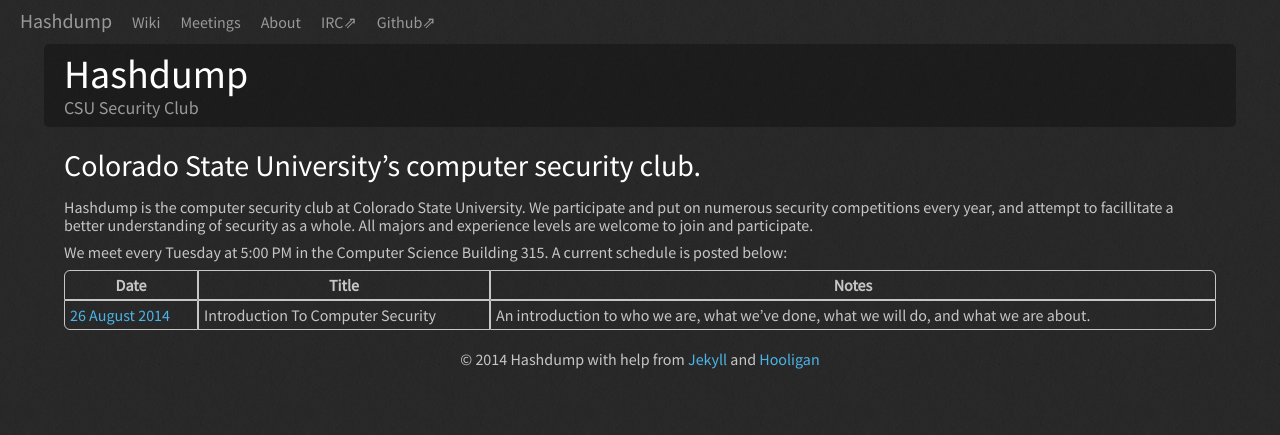
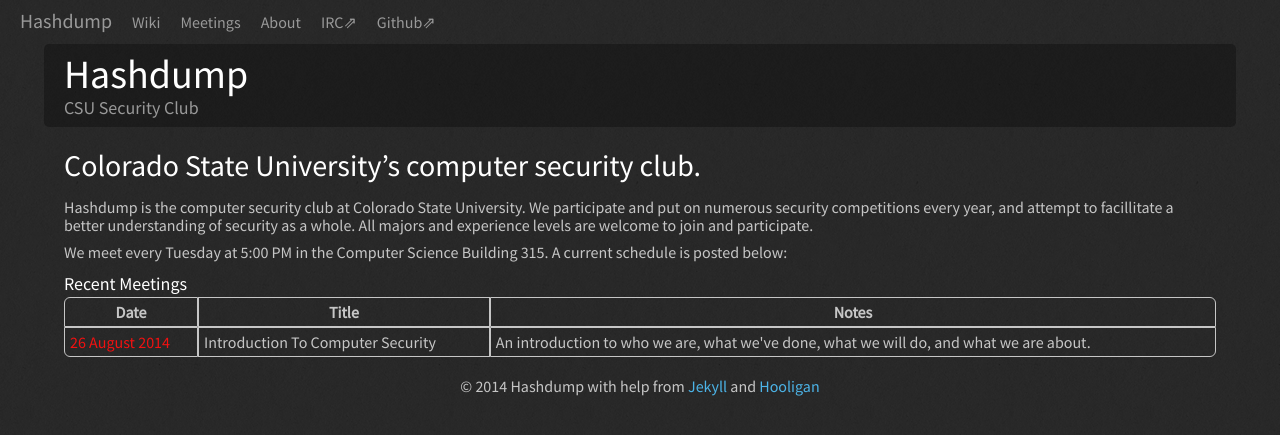
Before and after one commit to Hashdump/old-hashdump-site, a Jekyll site: the page built from index.md, in a window 1280 px wide. Shown: the top 435 px of the page. Built offline with Jekyll 4.4.1, drawn with Linux system fonts in a browser that asks for light colours; Markdown is read by kramdown in place of the engine named in the settings.

Commit message:
Move meetings list to an include file and disable links to meetings that don't have any content

```diff
--- /dev/null
+++ b/_includes/meetings.html
@@ -0,0 +1,23 @@
+{% if include.max %}
+  {% assign max = include.max %}
+{% else %}
+  {% assign max = -1 %}
+{% endif %}
+
+<table>
+  <thead>
+    <tr>
+      <th>Date</th>
+      <th>Title</th>
+      <th>Notes</th>
+    </tr>
+  </thead>
+  <tbody>{% for meeting in site.posts %}{% if max < 0 or max >= forloop.index %}
+    <tr>{% capture ms %}{{ meeting.content | size }}{% endcapture %}
+      <td><a {% if ms | blank %}class="disabled"{% else %}href="{{ meeting.url }}"{% endif %}>{{ meeting.date | date: "%-d %B %Y" }}</a></td>
+      <td>{{ meeting.title }}</td>
+      <td>{{ meeting.tagline }}</td>
+    </tr>
+    {% endif %}{% endfor %}
+  </tbody>
+</table>
--- a/assets/css/_tags.scss
+++ b/assets/css/_tags.scss
@@ -30,6 +30,14 @@ a {
   }
   &:hover, &:active {
     outline: 0;
+  }
+
+  &.disabled {
+    color: $linkcolor-disabled;
+
+    &:hover {
+      color: $linkcolor-disabledhover;
+    }
   }
 }
 
--- a/assets/css/themes/_default.scss
+++ b/assets/css/themes/_default.scss
@@ -10,6 +10,8 @@ $largepage-limit: 1200px;
 
 $linkcolor: #4cb4e8;
 $linkcolor-hover: #d4edf9;
+$linkcolor-disabled: #f11111;
+$linkcolor-disabledhover: #f2777a;
 
 $textcolor: #c6c6c6;
 $headingcolor: #ffffff;
--- a/index.md
+++ b/index.md
@@ -8,6 +8,6 @@ Hashdump is the computer security club at Colorado State University. We particip
 
 We meet every Tuesday at 5:00 PM in the Computer Science Building 315. A current schedule is posted below:
 
-| Date | Title | Notes |
-| ---- | ----- | ----- |{% for meeting in site.posts %}
-| [{{ meeting.date | date: "%-d %B %Y" }}]({{ meeting.url }}) | {{ meeting.title }} | {{ meeting.tagline }} |{% endfor %}
+### Recent Meetings
+
+{% include meetings.html max=5 %}
```
Also changed, not shown: _index/meetings.md (+1 -3 lines).
